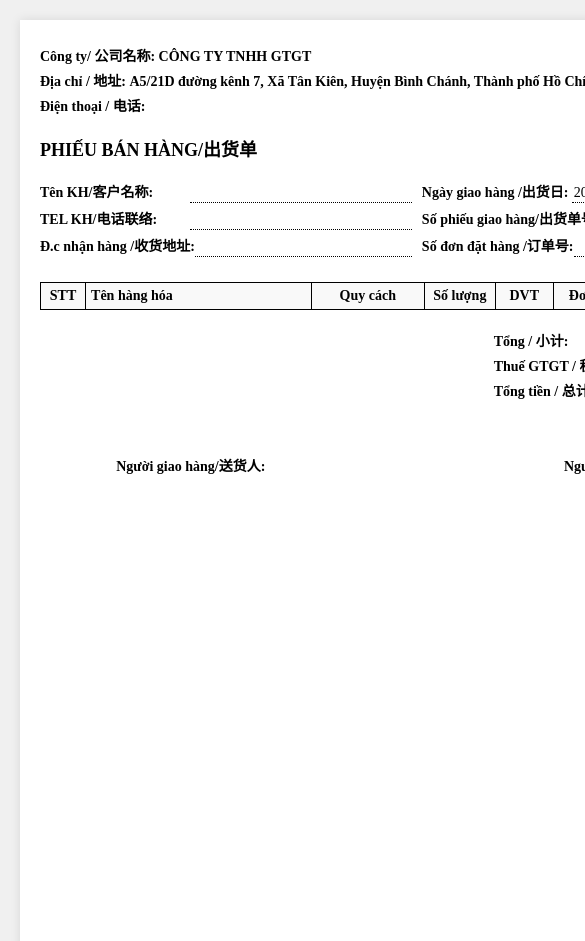
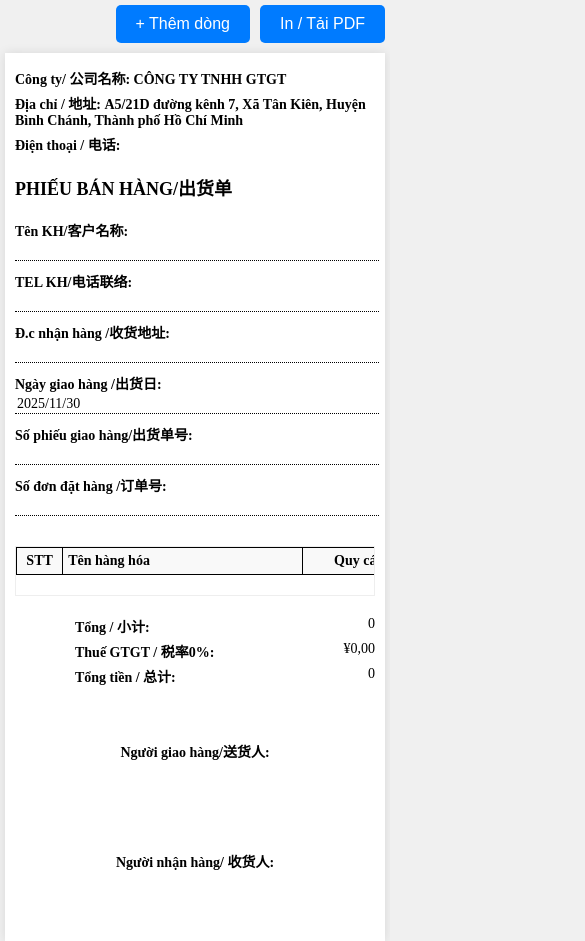
Before and after one commit to 0377bao/InBillBanLe, a plain HTML site: page index.html in a window 390 px wide. Shown: the top 941 px of the page, 585 px wide, since content can reach past the window. Drawn offline with Linux system fonts and the light colour scheme.

Commit message:
responsive

```diff
--- a/index.html
+++ b/index.html
@@ -221,6 +221,49 @@
                 border-bottom: none;
             }
         }
+        @media screen and (max-width: 768px) {
+            body {
+                padding: 5px;
+            }
+            .container {
+                width: 100%;
+                padding: 10px;
+                min-height: auto;
+            }
+            .controls {
+                position: static;
+                flex-direction: row;
+                justify-content: flex-end;
+                margin-bottom: 10px;
+                padding: 0;
+            }
+            .info-grid {
+                grid-template-columns: 1fr;
+                gap: 0;
+            }
+            .info-row {
+                flex-direction: column;
+                margin-bottom: 10px;
+            }
+            .info-label {
+                margin-bottom: 2px;
+            }
+            .table-wrapper {
+                overflow-x: auto;
+                margin-bottom: 20px;
+                border: 1px solid #eee;
+            }
+            table {
+                min-width: 800px; /* Ensure table is wide enough to be readable */
+            }
+            .signatures {
+                flex-direction: column;
+                gap: 30px;
+            }
+            .signature-block {
+                width: 100%;
+            }
+        }
     </style>
 </head>
 <body>
@@ -270,6 +313,7 @@
             </div>
         </div>
 
+        <div class="table-wrapper">
         <table id="productTable">
             <thead>
                 <tr>
@@ -286,6 +330,7 @@
             <tbody>
             </tbody>
         </table>
+        </div>
 
         <div class="footer-summary">
             <div class="summary-row">
```
